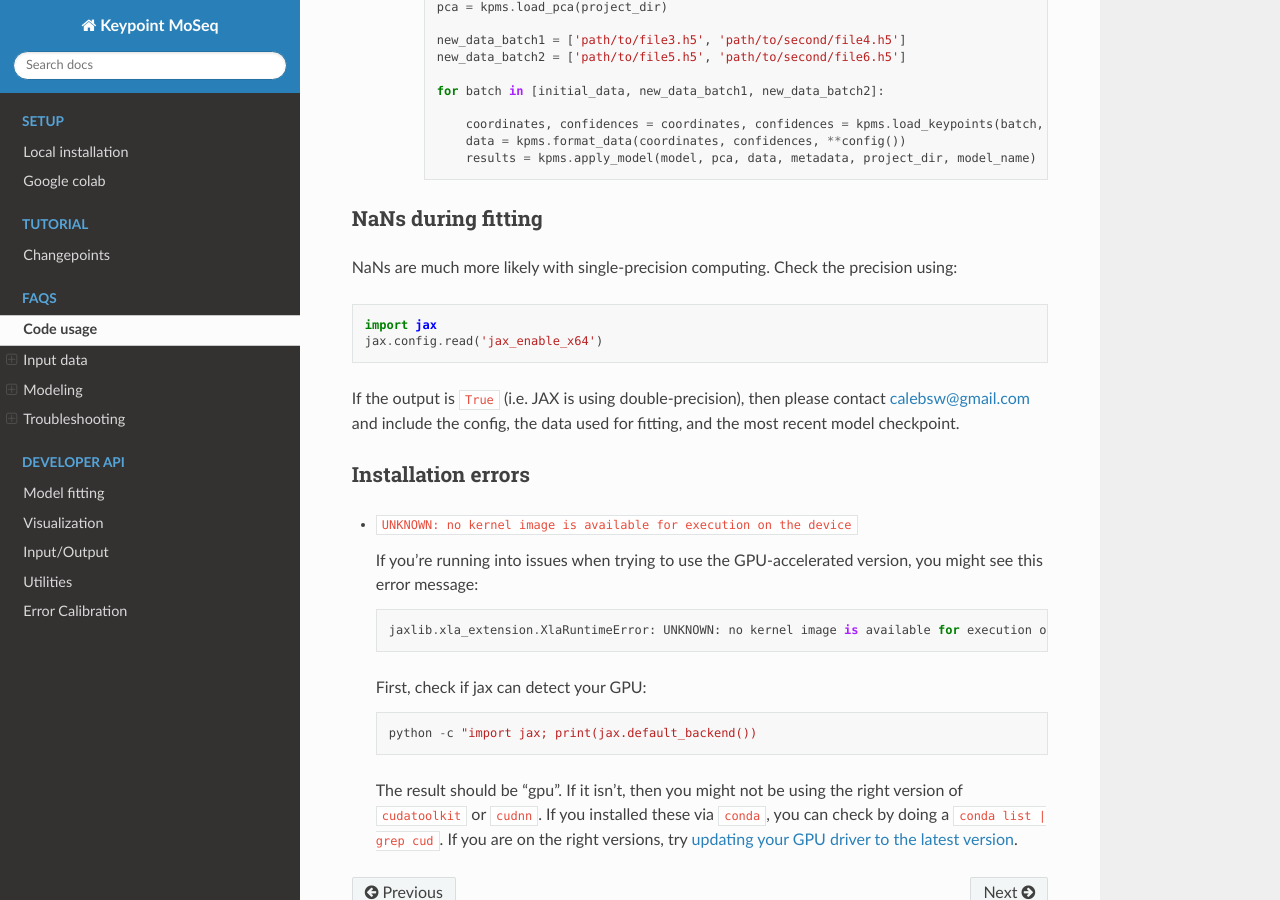
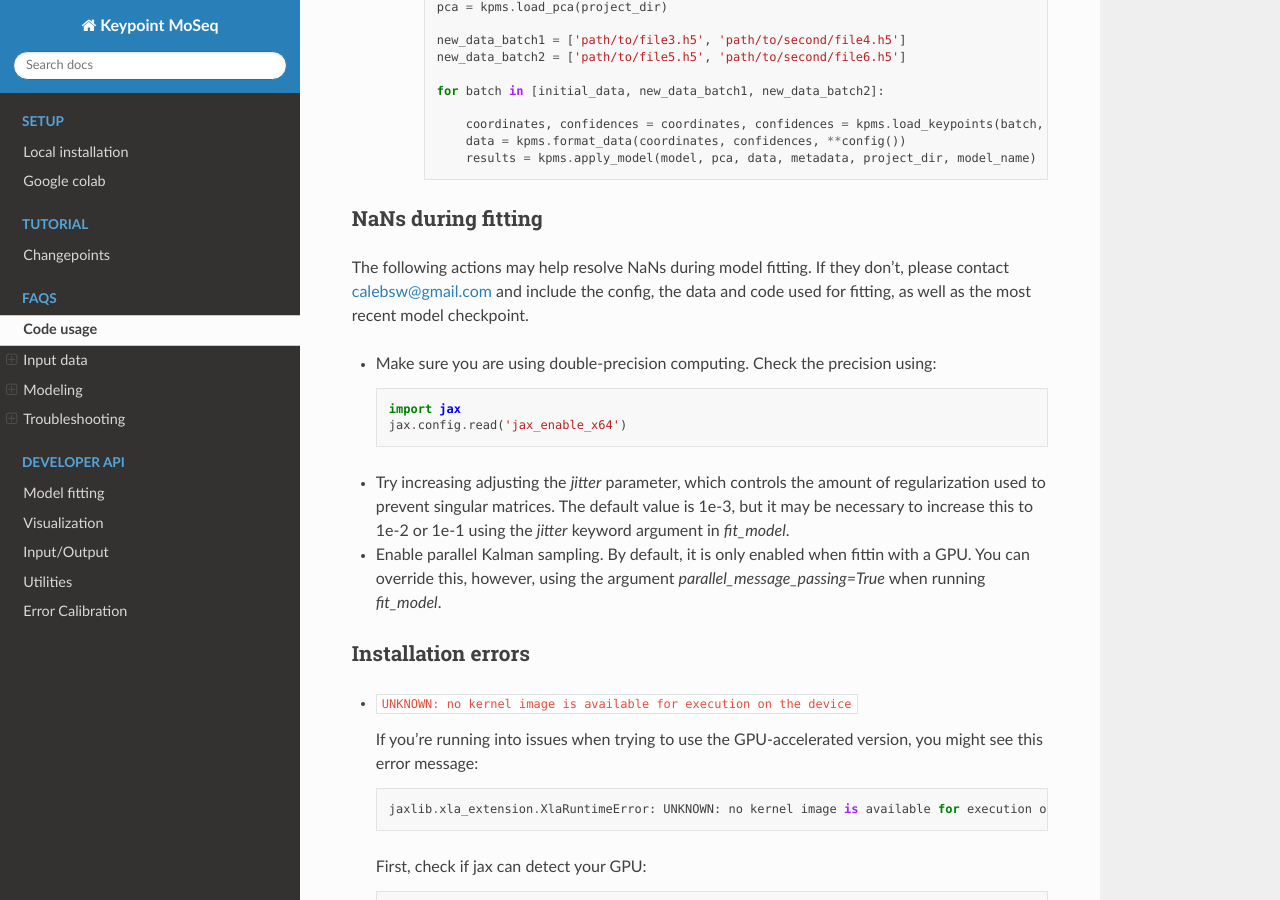
Before and after one commit to dattalab/keypoint-moseq, a Sphinx documentation site: the page built from docs/source/FAQs.rst, in a window 1280 px wide and 900 px high, scrolled down 8426 px. Built offline with Sphinx 7.4.7 and the Read the Docs theme 2.0.0, drawn with Linux system fonts in a browser that asks for light colours; pages that are not in the unit, such as notebooks, are missing from menus.

Commit message:
more suggestions to avoid NaNs in FAQ

```diff
--- a/docs/source/FAQs.rst
+++ b/docs/source/FAQs.rst
@@ -297,12 +297,16 @@ There are two main causes of GPU out of memory (OOM) errors:
 NaNs during fitting
 -------------------
 
-NaNs are much more likely with single-precision computing. Check the precision using::
+The following actions may help resolve NaNs during model fitting. If they don't, please contact calebsw@gmail.com and include the config, the data and code used for fitting, as well as the most recent model checkpoint.
+
+- Make sure you are using double-precision computing. Check the precision using::
 
     import jax
     jax.config.read('jax_enable_x64')
 
-If the output is ``True`` (i.e. JAX is using double-precision), then please contact calebsw@gmail.com and include the config, the data used for fitting, and the most recent model checkpoint.
+- Try increasing adjusting the `jitter` parameter, which controls the amount of regularization used to prevent singular matrices. The default value is 1e-3, but it may be necessary to increase this to 1e-2 or 1e-1 using the `jitter` keyword argument in `fit_model`.
+
+- Enable parallel Kalman sampling. By default, it is only enabled when fittin with a GPU. You can override this, however, using the argument `parallel_message_passing=True` when running `fit_model`.
 
 
 Installation errors
```
